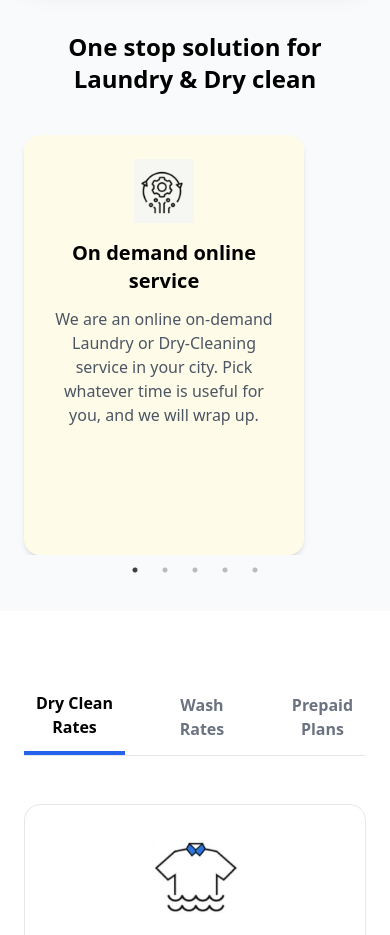
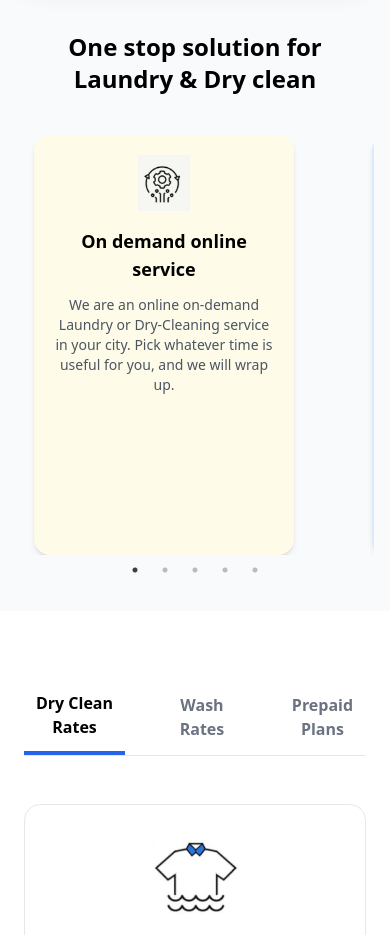
Before and after one commit to Amolnaikwade/dhobilite, a React (Vite) app: page / in a window 390 px wide. Shown: the part 1100-2035 px from the top of the page. Built offline with nearby package versions, Linux system fonts and the light colour scheme.

Commit message:
Fix asset path for pricing page3

```diff
--- a/src/pages/Home.jsx
+++ b/src/pages/Home.jsx
@@ -316,6 +316,7 @@ const sliderSettings = {
         slidesToShow: 2,
         slidesToScroll: 1,
         centerMode: true,
+        centerPadding: "0px",
       },
     },
     {
@@ -328,9 +329,18 @@ const sliderSettings = {
         centerPadding: "0px",
       },
     },
+    {
+      breakpoint: 480, // small phones
+      settings: {
+        slidesToShow: 1,
+        slidesToScroll: 1,
+        arrows: false,
+        centerMode: true,
+        centerPadding: "10px", // a little padding for very small screens
+      },
+    },
   ],
 };
-
 
 
   // Typing effect
@@ -463,8 +473,8 @@ const sliderSettings = {
                   rounded-2xl
                   shadow-md hover:shadow-xl
                   transition-all duration-300
-                  p-6
-                  w-[280px]
+                  p-5
+                  w-[260px] sm:w-[280px]
                   min-h-[420px]
                   flex flex-col items-center text-center
                 `}
@@ -473,22 +483,20 @@ const sliderSettings = {
                 <img
                   src={service.image}
                   alt={service.title}
-                  className="w-16 h-16 mb-4 object-contain"
+                  className="w-14 h-14 sm:w-16 sm:h-16 mb-4 object-contain"
                 />
 
                 {/* TITLE */}
-                <h3 className="text-xl font-bold mb-3">
+                <h3 className="text-lg sm:text-xl font-bold mb-3">
                   {service.title}
                 </h3>
 
                 {/* DESCRIPTION */}
-                <p className="text-gray-600 text-base">
+                <p className="text-gray-600 text-sm sm:text-base">
                   {service.desc}
                 </p>
 
                 <div className="flex-grow"></div>
-
-                {/* Optional Read More button */}
               </div>
             </div>
           ))}
```
